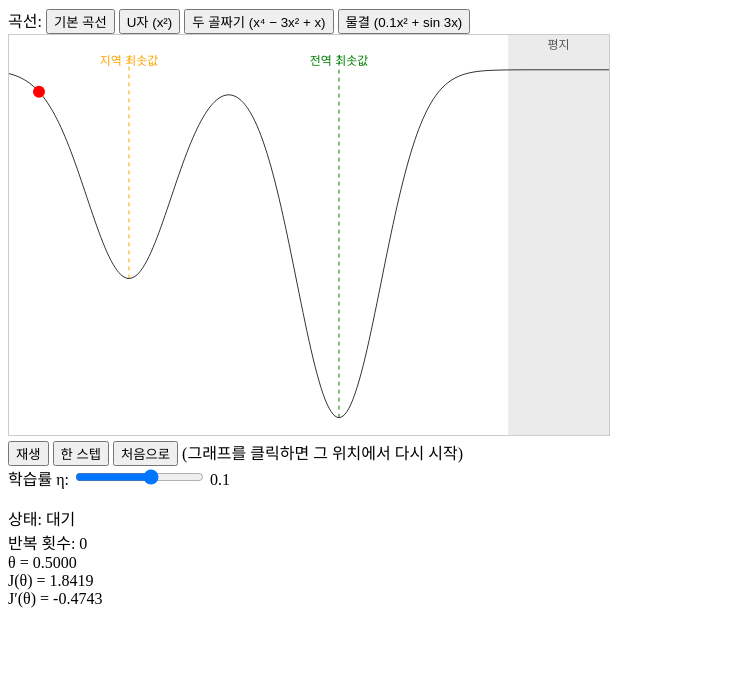
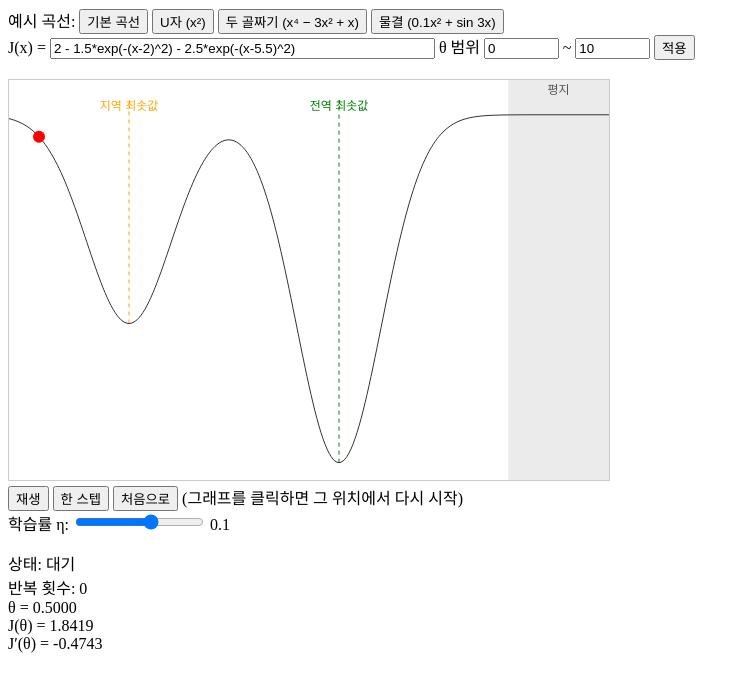
Before and after one commit to Kim-ms-02/business-agent-lab, a website: page project_1/index.html in a window 1280 px wide. Shown: the whole page, without its empty margins (0-750 px from the left). Drawn offline with Linux system fonts and the light colour scheme.

Commit message:
v0.4: 함수 입력칸, θ 범위 입력, 한국어 오류 표시
- 식 입력칸 + 적용 버튼(Enter도 가능), θ 범위 입력 2개
- 예시 곡선 버튼은 입력칸에 식과 범위를 채우고 해석기를 거쳐 적용
- 잘못된 식·범위는 입력칸 아래에 한국어로 표시하고 현재 곡선은 유지
- 값이 정의되지 않는 점은 곡선을 끊어 그리고 y 범위 계산에서 제외

Co-Authored-By: Claude Opus 5.5 <noreply@anthropic.com>

```diff
--- a/project_1/index.html
+++ b/project_1/index.html
@@ -2,10 +2,17 @@
 <html lang="ko">
 <head>
   <meta charset="utf-8">
-  <title>경사하강법 v0.3</title>
+  <title>경사하강법 v0.4</title>
 </head>
 <body>
-  <div id="curves">곡선: </div>
+  <div id="curves">예시 곡선: </div>
+  <div>
+    <label>J(x) = <input id="expr" size="45" spellcheck="false"></label>
+    <label>θ 범위 <input id="tmin" type="number" step="any" style="width:5em"></label>
+    <label>~ <input id="tmax" type="number" step="any" style="width:5em"></label>
+    <button id="apply">적용</button>
+  </div>
+  <div id="error" style="color:#c00; min-height:1.2em"></div>
   <canvas id="plot" width="600" height="400" style="border:1px solid #ccc; cursor:crosshair"></canvas>
   <div>
     <button id="play">재생</button>
@@ -28,6 +35,7 @@
   <script type="module">
     import { derivative, step, stopReason, findFeatures, judgeState } from './src/gd.js';
     import { CURVES } from './src/curves.js';
+    import { parseFunction, checkDefinedOnRange, ParseError } from './src/parser.js';
 
     const INTERVAL_MS = 300;
 
@@ -56,8 +64,11 @@
     const playBtn = document.getElementById('play');
     const stepBtn = document.getElementById('step');
     const etaInput = document.getElementById('eta');
+    const exprInput = document.getElementById('expr');
+    const tminInput = document.getElementById('tmin');
+    const tmaxInput = document.getElementById('tmax');
 
-    let curve;            // 선택된 곡선 (CURVES 항목)
+    let curve;            // 현재 곡선 { f, range }
     let features;         // findFeatures 결과
     let xMin, xMax, yMin, yMax;
     let start;            // 시작 θ (곡선의 theta0 또는 클릭한 위치)
@@ -69,19 +80,49 @@
     const toY = (y) => canvas.height - ((y - yMin) / (yMax - yMin)) * canvas.height;
     const toTheta = (px) => xMin + (px / canvas.width) * (xMax - xMin);
 
-    function selectCurve(c) {
-      curve = c;
-      [xMin, xMax] = c.range;
-      features = findFeatures(c.f, c.range);
-      // y 범위: 곡선을 샘플링한 최소~최대 + 위아래 여백 (위는 라벨 자리로 10%)
-      const ys = Array.from({ length: 301 }, (_, i) => c.f(xMin + (i / 300) * (xMax - xMin)));
+    // 입력칸의 식과 θ 범위를 해석해 적용. 잘못되면 오류를 보여주고 현재 곡선은 그대로 둔다.
+    // example: 예시 곡선 버튼에서 왔으면 그 곡선의 시작 θ와 η를 쓴다
+    function applyInput(example = null) {
+      const errorEl = document.getElementById('error');
+      let f, range;
+      try {
+        f = parseFunction(exprInput.value);
+        range = readRange();
+        checkDefinedOnRange(f, range);
+      } catch (err) {
+        if (!(err instanceof ParseError)) throw err;
+        errorEl.textContent = err.message;
+        return;
+      }
+      errorEl.textContent = '';
+
+      curve = { f, range };
+      [xMin, xMax] = range;
+      features = findFeatures(f, range);
+      // y 범위: 곡선을 샘플링한 최소~최대(정의되는 점만) + 위아래 여백 (위는 라벨 자리로 10%)
+      const ys = Array.from({ length: 301 }, (_, i) => f(xMin + (i / 300) * (xMax - xMin))).filter(Number.isFinite);
       const lo = Math.min(...ys), hi = Math.max(...ys);
-      yMin = lo - (hi - lo) * 0.05;
-      yMax = hi + (hi - lo) * 0.1;
-      eta = c.eta0;
-      etaInput.value = etaToPos(eta);
-      start = c.theta0;
+      const span = hi - lo || 1; // 상수 함수면 높이 1로
+      yMin = lo - span * 0.05;
+      yMax = hi + span * 0.1;
+      if (example) {
+        eta = example.eta0;
+        etaInput.value = etaToPos(eta);
+        start = example.theta0;
+      } else if (!(start >= xMin && start <= xMax)) {
+        // 직접 입력: 시작점이 새 범위 밖이면 왼쪽 끝에서 10% 지점으로, η는 그대로
+        start = xMin + (xMax - xMin) * 0.1;
+      }
       reset();
+    }
+
+    function readRange() {
+      const a = tminInput.value.trim(), b = tmaxInput.value.trim();
+      if (a === '' || b === '') throw new ParseError('θ 범위의 최소와 최대를 모두 입력하세요.');
+      const lo = Number(a), hi = Number(b);
+      if (!Number.isFinite(lo) || !Number.isFinite(hi)) throw new ParseError('θ 범위는 숫자여야 합니다.');
+      if (lo >= hi) throw new ParseError('θ 범위의 최소는 최대보다 작아야 합니다.');
+      return [lo, hi];
     }
 
     function draw() {
@@ -114,13 +155,17 @@
         ctx.fillText(m.global ? '전역 최솟값' : '지역 최솟값', labelX, 30);
       }
 
-      // 곡선
+      // 곡선 (값이 정의되지 않는 점에서는 선을 끊음)
       ctx.strokeStyle = '#333';
       ctx.beginPath();
+      let penDown = false;
       for (let i = 0; i <= 300; i++) {
         const x = xMin + (i / 300) * (xMax - xMin);
-        if (i === 0) ctx.moveTo(toX(x), toY(f(x)));
-        else ctx.lineTo(toX(x), toY(f(x)));
+        const y = f(x);
+        if (!Number.isFinite(y)) { penDown = false; continue; }
+        if (penDown) ctx.lineTo(toX(x), toY(y));
+        else ctx.moveTo(toX(x), toY(y));
+        penDown = true;
       }
       ctx.stroke();
 
@@ -172,12 +217,22 @@
       pause();
     }
 
-    // 예시 곡선 버튼
+    // 예시 곡선 버튼: 입력칸에 식과 범위를 채우고 해석기를 거쳐 적용
+    function loadExample(c) {
+      exprInput.value = c.expr;
+      tminInput.value = c.range[0];
+      tmaxInput.value = c.range[1];
+      applyInput(c);
+    }
     for (const c of CURVES) {
       const btn = document.createElement('button');
       btn.textContent = c.name;
-      btn.addEventListener('click', () => selectCurve(c));
+      btn.addEventListener('click', () => loadExample(c));
       document.getElementById('curves').append(btn, ' ');
+    }
+    document.getElementById('apply').addEventListener('click', () => applyInput());
+    for (const input of [exprInput, tminInput, tmaxInput]) {
+      input.addEventListener('keydown', (e) => { if (e.key === 'Enter') applyInput(); });
     }
     playBtn.addEventListener('click', () => (timer ? pause() : play()));
     stepBtn.addEventListener('click', doStep);
@@ -195,7 +250,7 @@
       reset();
     });
 
-    selectCurve(CURVES[0]);
+    loadExample(CURVES[0]);
   </script>
 </body>
 </html>
```
